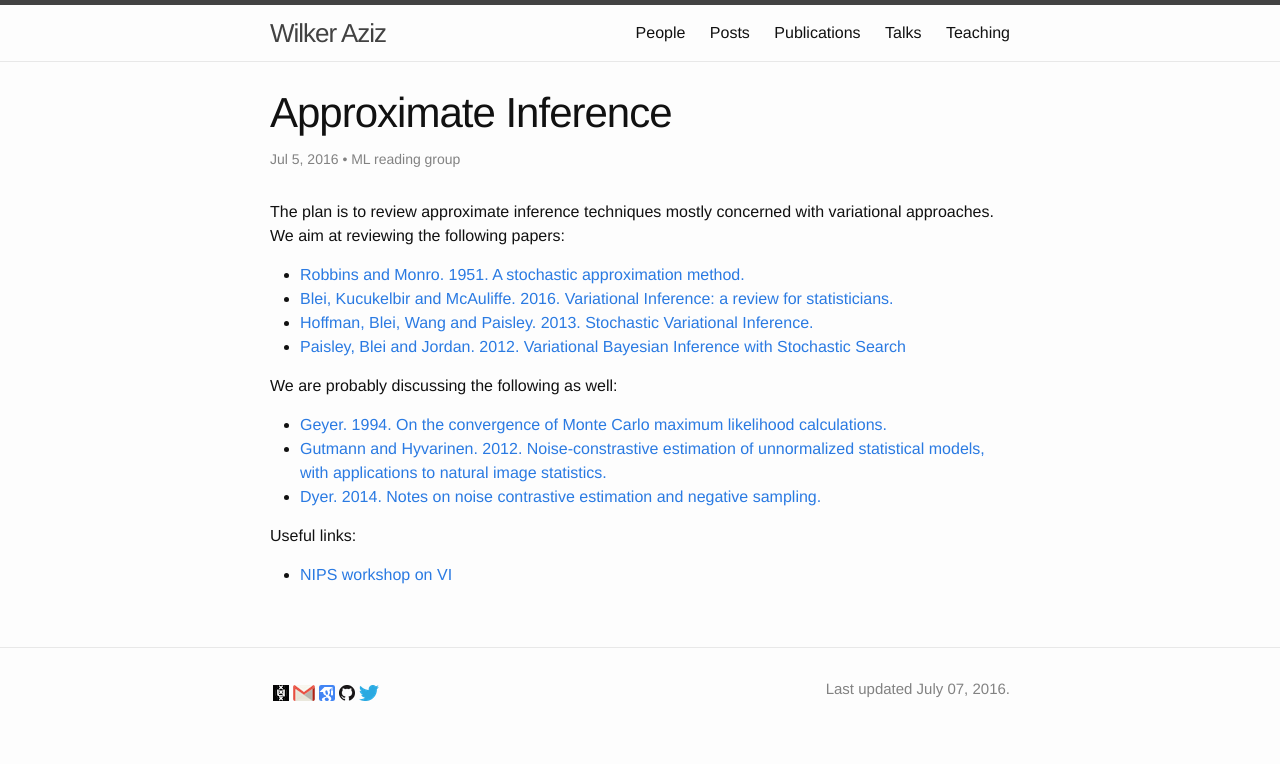
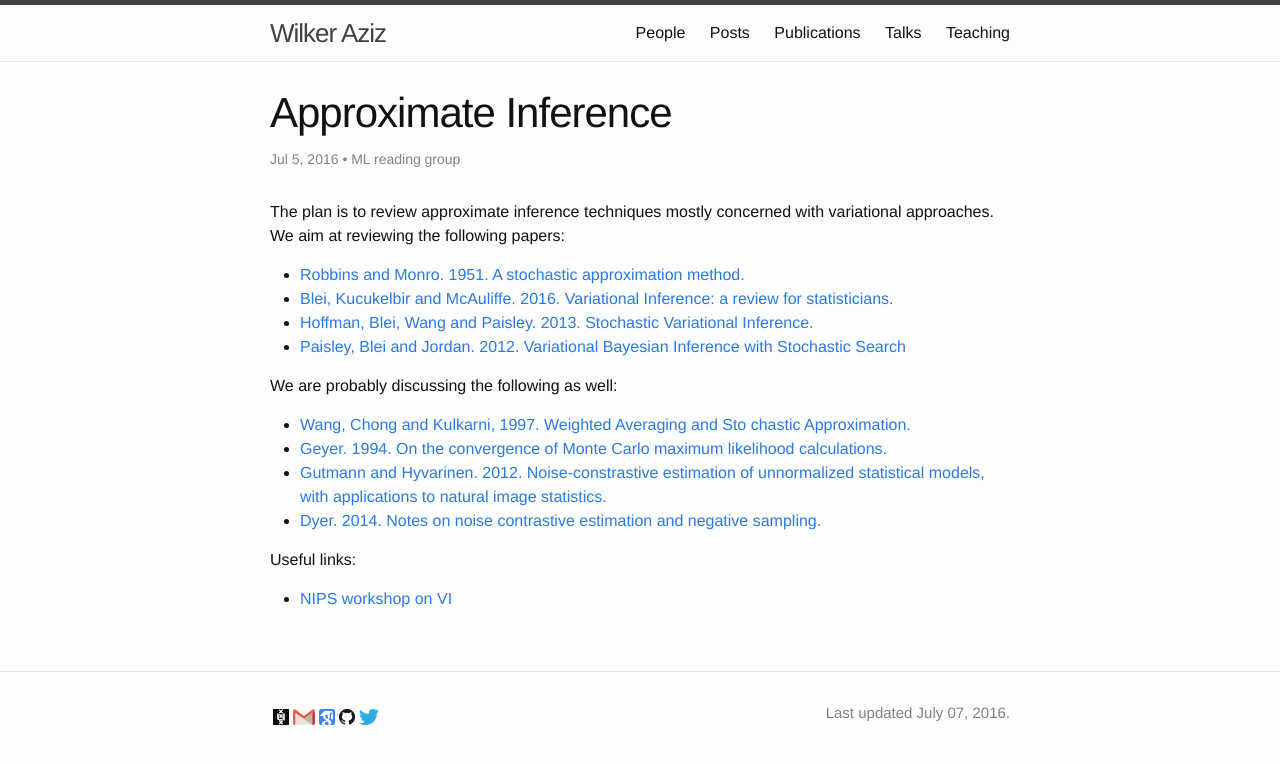
Before and after one commit to wilkeraziz/oldsite, a Jekyll site: the page built from _posts/2016-07-05-VI.markdown, in a window 1280 px wide. Shown: the top 764 px of the page. Built offline with Jekyll 4.4.1, drawn with Linux system fonts in a browser that asks for light colours.

Commit message:
additional paper on stochastic approximation

```diff
--- a/_posts/2016-07-05-VI.markdown
+++ b/_posts/2016-07-05-VI.markdown
@@ -17,6 +17,7 @@ We aim at reviewing the following papers:
 
 We are probably discussing the following as well:
 
+* [Wang, Chong and Kulkarni, 1997. Weighted Averaging and Sto chastic Approximation.](http://www.cs.jhu.edu/~ijwang/pub/mcss_Mar20.pdf)
 * [Geyer. 1994. On the convergence of Monte Carlo maximum likelihood calculations.](https://www2.stat.duke.edu/~scs/Courses/Stat376/Papers/GibbsFieldEst/GeyerConvergeMCMaxLik1994.pdf)
 * [Gutmann and Hyvarinen. 2012. Noise-constrastive estimation of unnormalized statistical models, with applications to natural image statistics.](http://www.jmlr.org/papers/volume13/gutmann12a/gutmann12a.pdf)
 * [Dyer. 2014. Notes on noise contrastive estimation and negative sampling.](http://arxiv.org/pdf/1410.8251v1.pdf)
```
